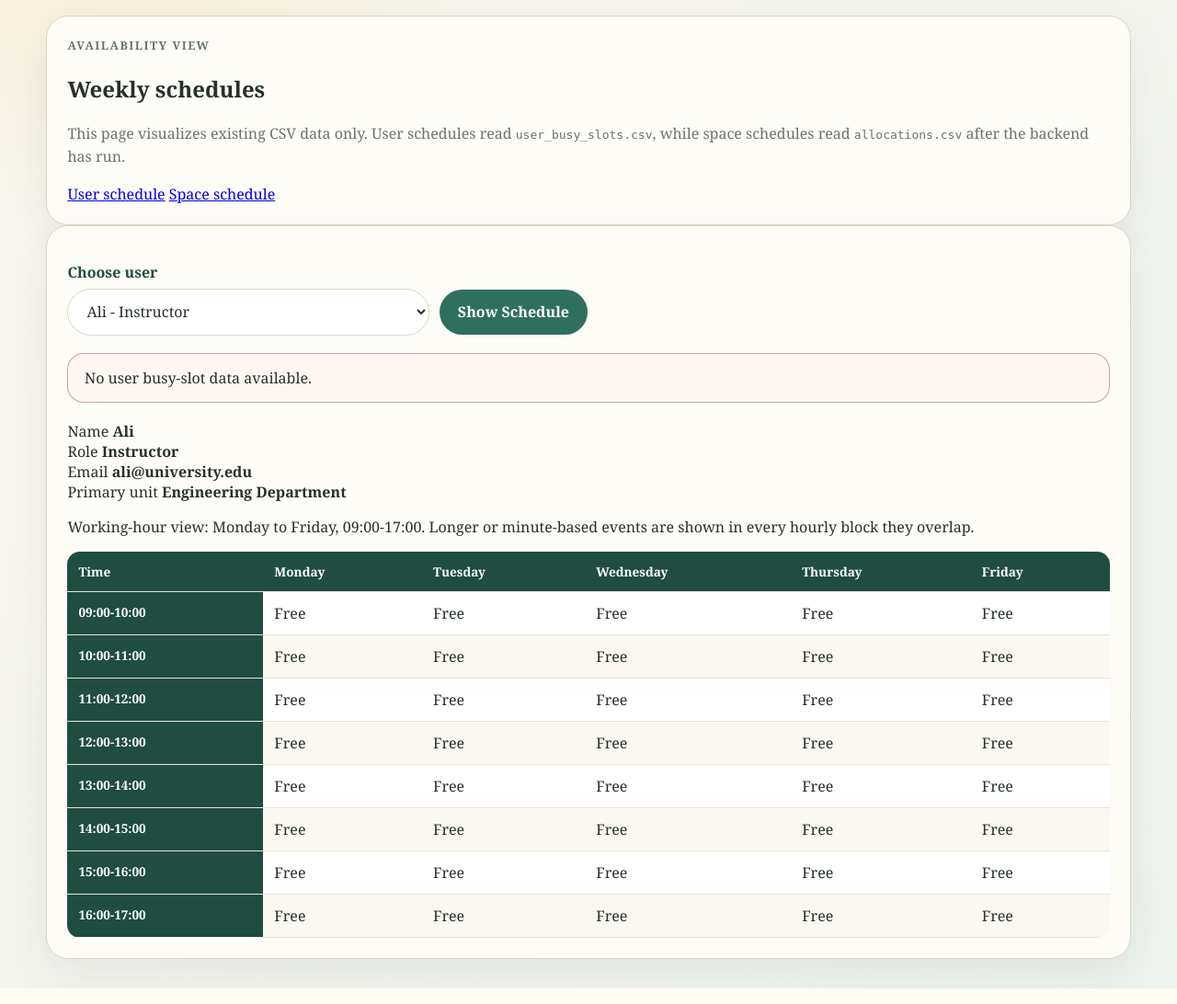
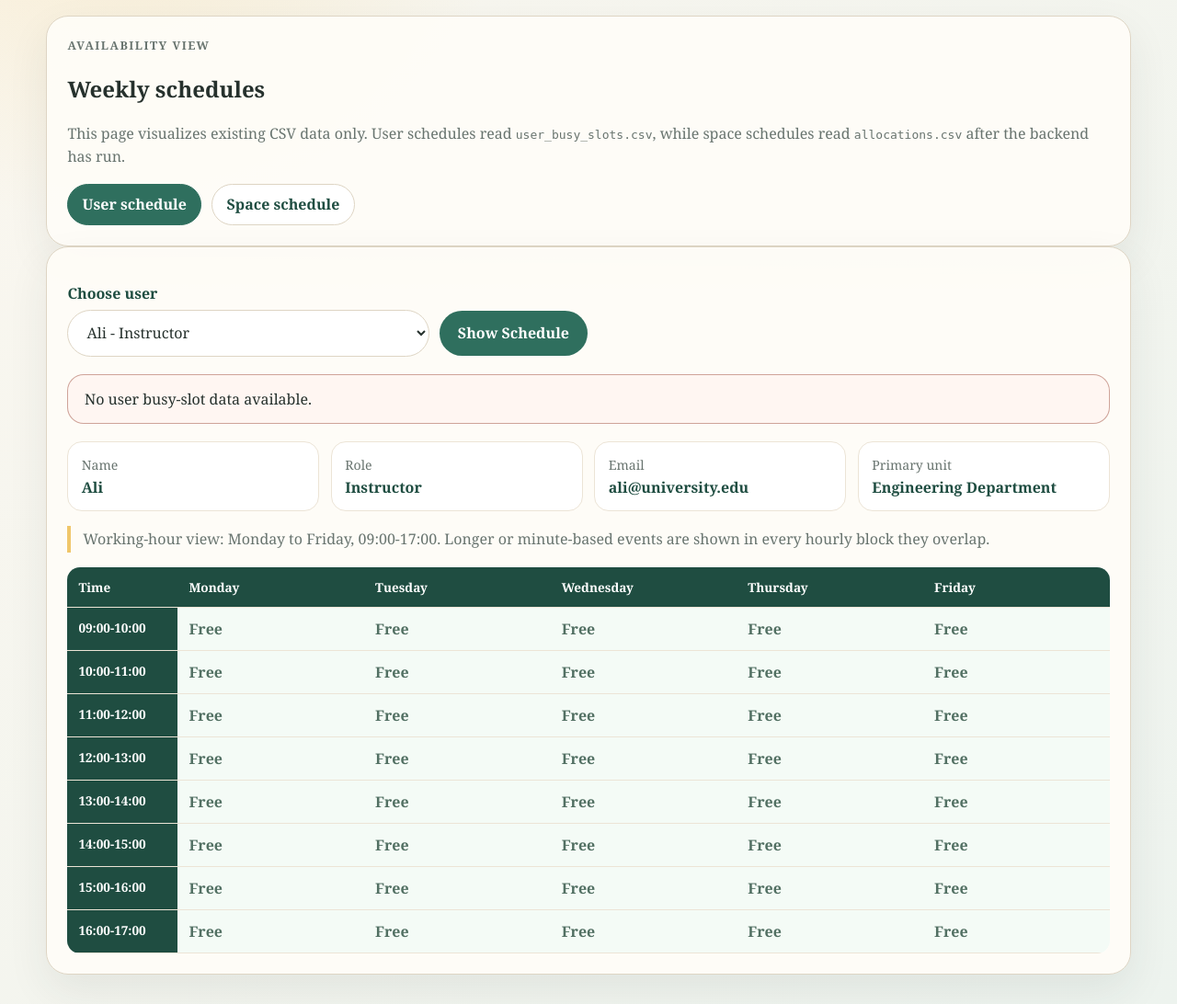
Before and after one commit to itu-itis24-attar22/resource-allocation-system, a Flask app: page /schedules in a window 1280 px wide. Shown: the part 203-1295 px from the top of the page at 92% size. Run offline with Flask 3, Linux system fonts and the light colour scheme.

Commit message:
style schedule availability view

```diff
--- a/web/static/style.css
+++ b/web/static/style.css
@@ -675,6 +675,120 @@ tr:nth-child(even) td {
     background: #fffaf0;
 }
 
+.schedule-switch {
+    display: flex;
+    flex-wrap: wrap;
+    gap: 0.7rem;
+    margin-top: 1rem;
+}
+
+.schedule-switch a {
+    border: 1px solid var(--line);
+    border-radius: 999px;
+    padding: 0.65rem 0.95rem;
+    color: var(--accent-dark);
+    background: white;
+    font-weight: 700;
+    text-decoration: none;
+}
+
+.schedule-switch a.active,
+.schedule-switch a:hover {
+    background: var(--accent);
+    border-color: var(--accent);
+    color: white;
+}
+
+.schedule-resource-card {
+    display: grid;
+    grid-template-columns: repeat(auto-fit, minmax(170px, 1fr));
+    gap: 0.8rem;
+    margin: 1rem 0;
+}
+
+.schedule-resource-card div {
+    border: 1px solid #ece4d6;
+    border-radius: 16px;
+    background: white;
+    padding: 0.9rem;
+}
+
+.schedule-resource-card span {
+    display: block;
+    color: var(--muted);
+    font-size: 0.88rem;
+}
+
+.schedule-resource-card strong {
+    display: block;
+    margin-top: 0.25rem;
+    color: var(--accent-dark);
+}
+
+.schedule-note {
+    border-left: 4px solid var(--highlight);
+    margin: 1rem 0;
+    padding: 0.2rem 0 0.2rem 0.8rem;
+}
+
+.schedule-note p {
+    color: var(--muted);
+    margin: 0;
+}
+
+.schedule-table {
+    min-width: 900px;
+}
+
+.schedule-table th:first-child {
+    width: 120px;
+}
+
+.schedule-slot {
+    min-width: 145px;
+    white-space: normal;
+}
+
+.schedule-table td.schedule-slot-free {
+    background: #f4fbf6;
+    color: #527063;
+}
+
+.schedule-table td.schedule-slot-busy {
+    background: #fff0eb;
+    border-left: 4px solid #b95c45;
+}
+
+.schedule-table td.schedule-slot-allocated {
+    background: #fff8dd;
+    border-left: 4px solid var(--highlight);
+}
+
+.schedule-free-label {
+    color: #527063;
+    font-weight: 700;
+}
+
+.schedule-event {
+    display: grid;
+    gap: 0.15rem;
+}
+
+.schedule-event + .schedule-event {
+    border-top: 1px solid rgba(38, 49, 45, 0.12);
+    margin-top: 0.5rem;
+    padding-top: 0.5rem;
+}
+
+.schedule-event strong {
+    color: var(--accent-dark);
+}
+
+.schedule-event span,
+.schedule-event small {
+    color: var(--muted);
+}
+
 @media (max-width: 720px) {
     .site-header {
         align-items: flex-start;
```
